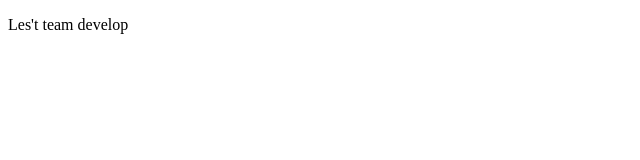
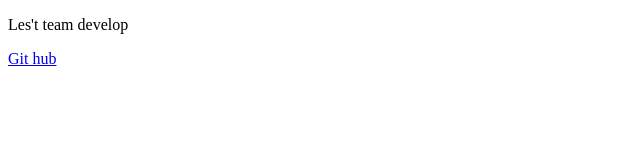
Before and after one commit to minowa-s/git_substudy1, a plain HTML site: page index.html in a window 1280 px wide. Shown: the full height of the page, 0-640 px from the left. Drawn offline with Linux system fonts and the light colour scheme.

Commit message:
index.htmlにURLを追記

```diff
--- a/index.html
+++ b/index.html
@@ -7,5 +7,6 @@
 </head>
 <body>
 	<p>Les't team develop</p>
+	<a href = "https://github.co.jp/"> Git hub </a>
 </body>
 </html>
```
